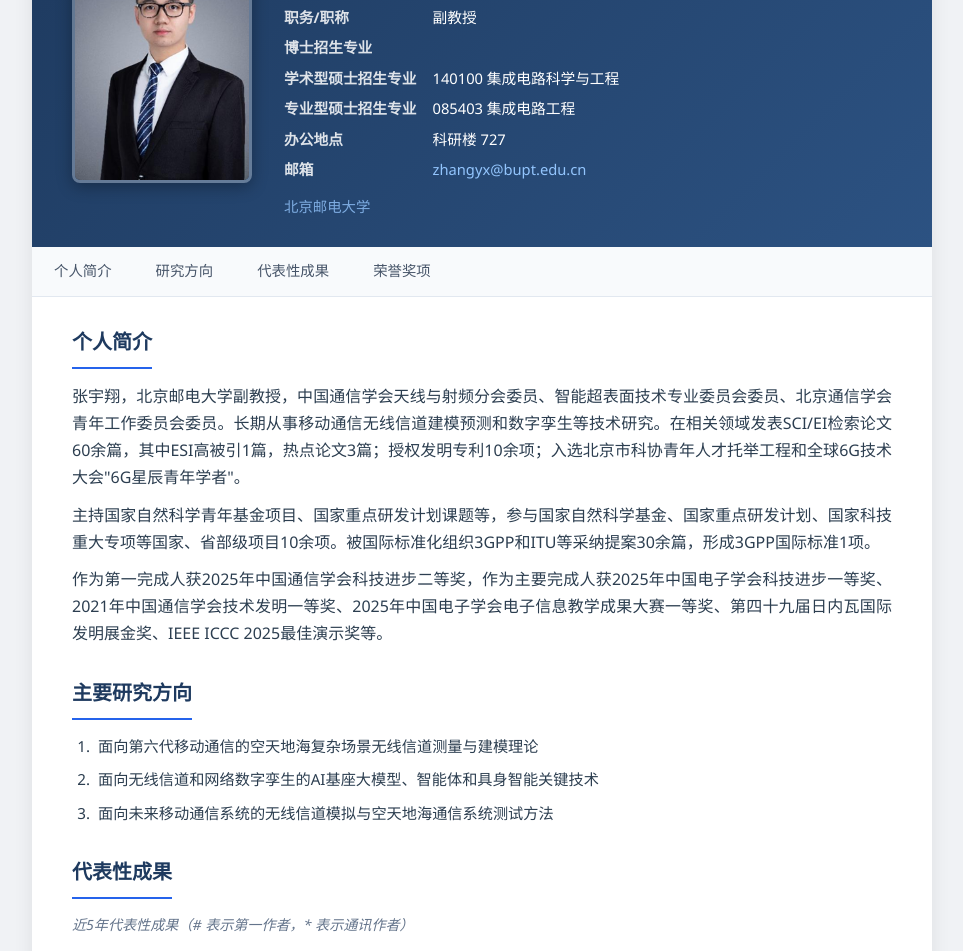
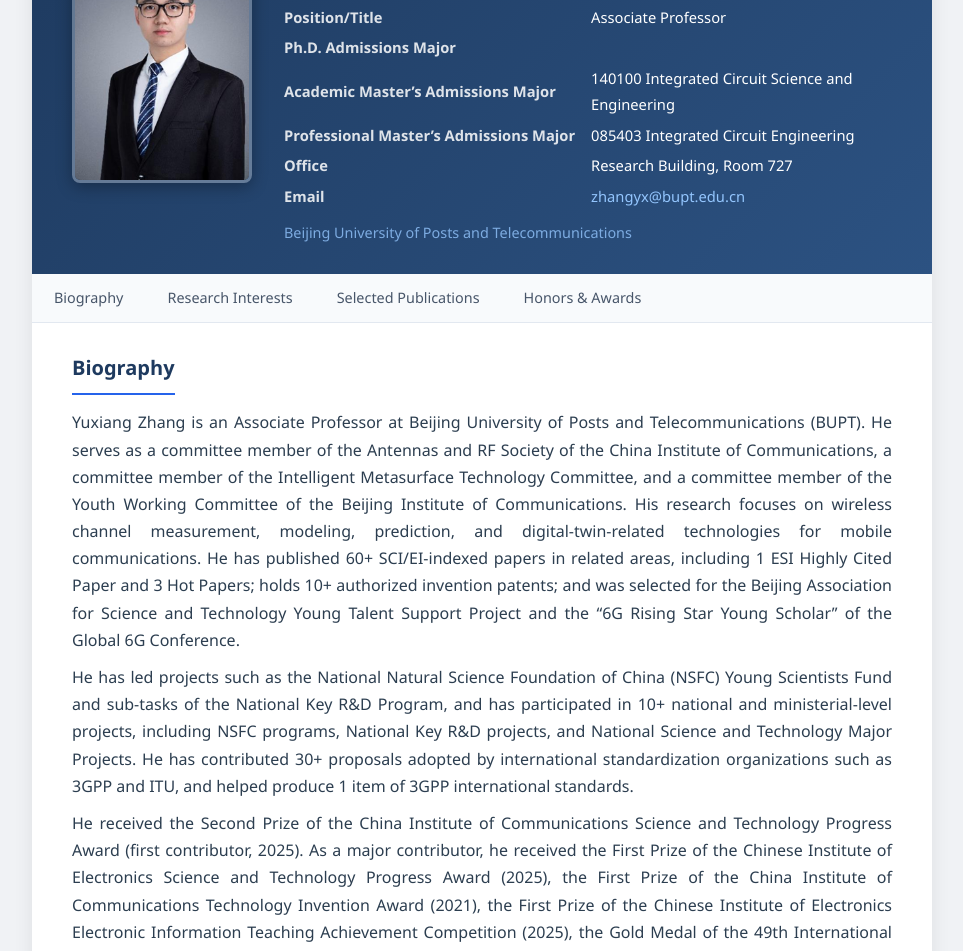
Before and after one commit to zhangyx111/zhangyx1.github.io, a plain HTML site: page index.html in a window 1280 px wide. Shown: the part 127-1078 px from the top of the page, without its empty margins (158-1121 px from the left). Drawn offline with Linux system fonts and the light colour scheme.

Commit message:
Update index.html

```diff
--- a/index.html
+++ b/index.html
@@ -14,55 +14,55 @@
         <img src="photo.png" alt="张宇翔" />
       </div>
       <div class="header-info">
-        <h1>张宇翔 <span class="en-name">Yuxiang Zhang</span></h1>
+        <h1>Yuxiang Zhang <span class="en-name">Yuxiang Zhang</span></h1>
         <table class="info-table">
-          <tr><th>职务/职称</th><td>副教授</td></tr>
-          <tr><th>博士招生专业</th><td></td></tr>
-          <tr><th>学术型硕士招生专业</th><td>140100 集成电路科学与工程</td></tr>
-          <tr><th>专业型硕士招生专业</th><td>085403 集成电路工程</td></tr>
-          <tr><th>办公地点</th><td>科研楼 727</td></tr>
-          <tr><th>邮箱</th><td><a href="mailto:zhangyx@bupt.edu.cn">zhangyx@bupt.edu.cn</a></td></tr>
+          <tr><th>Position/Title</th><td>Associate Professor</td></tr>
+          <tr><th>Ph.D. Admissions Major</th><td></td></tr>
+          <tr><th>Academic Master’s Admissions Major</th><td>140100 Integrated Circuit Science and Engineering</td></tr>
+          <tr><th>Professional Master’s Admissions Major</th><td>085403 Integrated Circuit Engineering</td></tr>
+          <tr><th>Office</th><td>Research Building, Room 727</td></tr>
+          <tr><th>Email</th><td><a href="mailto:zhangyx@bupt.edu.cn">zhangyx@bupt.edu.cn</a></td></tr>
         </table>
         <p class="affiliation">
-          <a href="https://www.bupt.edu.cn/" target="_blank">北京邮电大学</a>
+          <a href="https://www.bupt.edu.cn/" target="_blank">Beijing University of Posts and Telecommunications</a>
         </p>
       </div>
     </header>
 
     <nav class="nav">
-      <a href="#biography">个人简介</a>
-      <a href="#research">研究方向</a>
-      <a href="#publications">代表性成果</a>
-      <a href="#awards">荣誉奖项</a>
+      <a href="#biography">Biography</a>
+      <a href="#research">Research Interests</a>
+      <a href="#publications">Selected Publications</a>
+      <a href="#awards">Honors & Awards</a>
     </nav>
 
     <main>
 
       <section id="biography">
-        <h2>个人简介</h2>
+        <h2>Biography</h2>
         <p>
-          张宇翔，北京邮电大学副教授，中国通信学会天线与射频分会委员、智能超表面技术专业委员会委员、北京通信学会青年工作委员会委员。长期从事移动通信无线信道建模预测和数字孪生等技术研究。在相关领域发表SCI/EI检索论文60余篇，其中ESI高被引1篇，热点论文3篇；授权发明专利10余项；入选北京市科协青年人才托举工程和全球6G技术大会"6G星辰青年学者"。
+          Yuxiang Zhang is an Associate Professor at Beijing University of Posts and Telecommunications (BUPT). He serves as a committee member of the Antennas and RF Society of the China Institute of Communications, a committee member of the Intelligent Metasurface Technology Committee, and a committee member of the Youth Working Committee of the Beijing Institute of Communications. His research focuses on wireless channel measurement, modeling, prediction, and digital-twin-related technologies for mobile communications. He has published 60+ SCI/EI-indexed papers in related areas, including 1 ESI Highly Cited Paper and 3 Hot Papers; holds 10+ authorized invention patents; and was selected for the Beijing Association for Science and Technology Young Talent Support Project and the “6G Rising Star Young Scholar” of the Global 6G Conference.
         </p>
         <p>
-          主持国家自然科学青年基金项目、国家重点研发计划课题等，参与国家自然科学基金、国家重点研发计划、国家科技重大专项等国家、省部级项目10余项。被国际标准化组织3GPP和ITU等采纳提案30余篇，形成3GPP国际标准1项。
+          He has led projects such as the National Natural Science Foundation of China (NSFC) Young Scientists Fund and sub-tasks of the National Key R&D Program, and has participated in 10+ national and ministerial-level projects, including NSFC programs, National Key R&D projects, and National Science and Technology Major Projects. He has contributed 30+ proposals adopted by international standardization organizations such as 3GPP and ITU, and helped produce 1 item of 3GPP international standards.
         </p>
         <p>
-          作为第一完成人获2025年中国通信学会科技进步二等奖，作为主要完成人获2025年中国电子学会科技进步一等奖、2021年中国通信学会技术发明一等奖、2025年中国电子学会电子信息教学成果大赛一等奖、第四十九届日内瓦国际发明展金奖、IEEE ICCC 2025最佳演示奖等。
+          He received the Second Prize of the China Institute of Communications Science and Technology Progress Award (first contributor, 2025). As a major contributor, he received the First Prize of the Chinese Institute of Electronics Science and Technology Progress Award (2025), the First Prize of the China Institute of Communications Technology Invention Award (2021), the First Prize of the Chinese Institute of Electronics Electronic Information Teaching Achievement Competition (2025), the Gold Medal of the 49th International Exhibition of Inventions Geneva, and the IEEE ICCC 2025 Best Demonstration Award.
         </p>
       </section>
 
       <section id="research">
-        <h2>主要研究方向</h2>
+        <h2>Research Interests</h2>
         <ol>
-          <li>面向第六代移动通信的空天地海复杂场景无线信道测量与建模理论</li>
-          <li>面向无线信道和网络数字孪生的AI基座大模型、智能体和具身智能关键技术</li>
-          <li>面向未来移动通信系统的无线信道模拟与空天地海通信系统测试方法</li>
+          <li>Wireless channel measurement and modeling for complex space–air–ground–sea scenarios toward 6G mobile communications</li>
+          <li>Foundation models, intelligent agents, and embodied intelligence for wireless channel and network digital twins</li>
+          <li>Wireless channel emulation and testing methodologies for future mobile communication systems and integrated space–air–ground–sea communication systems</li>
         </ol>
       </section>
 
       <section id="publications">
-        <h2>代表性成果</h2>
-        <p class="pub-note">近5年代表性成果（# 表示第一作者，* 表示通讯作者）</p>
+        <h2>Selected Publications</h2>
+        <p class="pub-note">Selected publications in the past five years (# first author; * corresponding author)</p>
 
         <h3>2025</h3>
         <ol class="pub-list">
@@ -229,16 +229,16 @@
       </section>
 
       <section id="awards">
-        <h2>荣誉奖项</h2>
+        <h2>Honors & Awards</h2>
         <ul>
-          <li>2025年中国通信学会科技进步二等奖（第一完成人）</li>
-          <li>2025年中国电子学会科技进步一等奖（主要完成人）</li>
-          <li>2025年中国电子学会电子信息教学成果大赛一等奖</li>
-          <li>IEEE ICCC 2025 最佳演示奖</li>
-          <li>第四十九届日内瓦国际发明展金奖</li>
-          <li>2021年中国通信学会技术发明一等奖（主要完成人）</li>
-          <li>北京市科协青年人才托举工程</li>
-          <li>全球6G技术大会"6G星辰青年学者"</li>
+          <li>Second Prize, China Institute of Communications Science and Technology Progress Award (First Contributor), 2025</li>
+          <li>First Prize, Chinese Institute of Electronics Science and Technology Progress Award (Major Contributor), 2025</li>
+          <li>First Prize, Chinese Institute of Electronics Electronic Information Teaching Achievement Competition, 2025</li>
+          <li>IEEE ICCC 2025 Best Demonstration Award</li>
+          <li>Gold Medal, 49th International Exhibition of Inventions Geneva</li>
+          <li>First Prize, China Institute of Communications Technology Invention Award (Major Contributor), 2021</li>
+          <li>Beijing Association for Science and Technology Young Talent Support Project</li>
+          <li>“6G Rising Star Young Scholar”, Global 6G Conference</li>
         </ul>
       </section>
 
```
